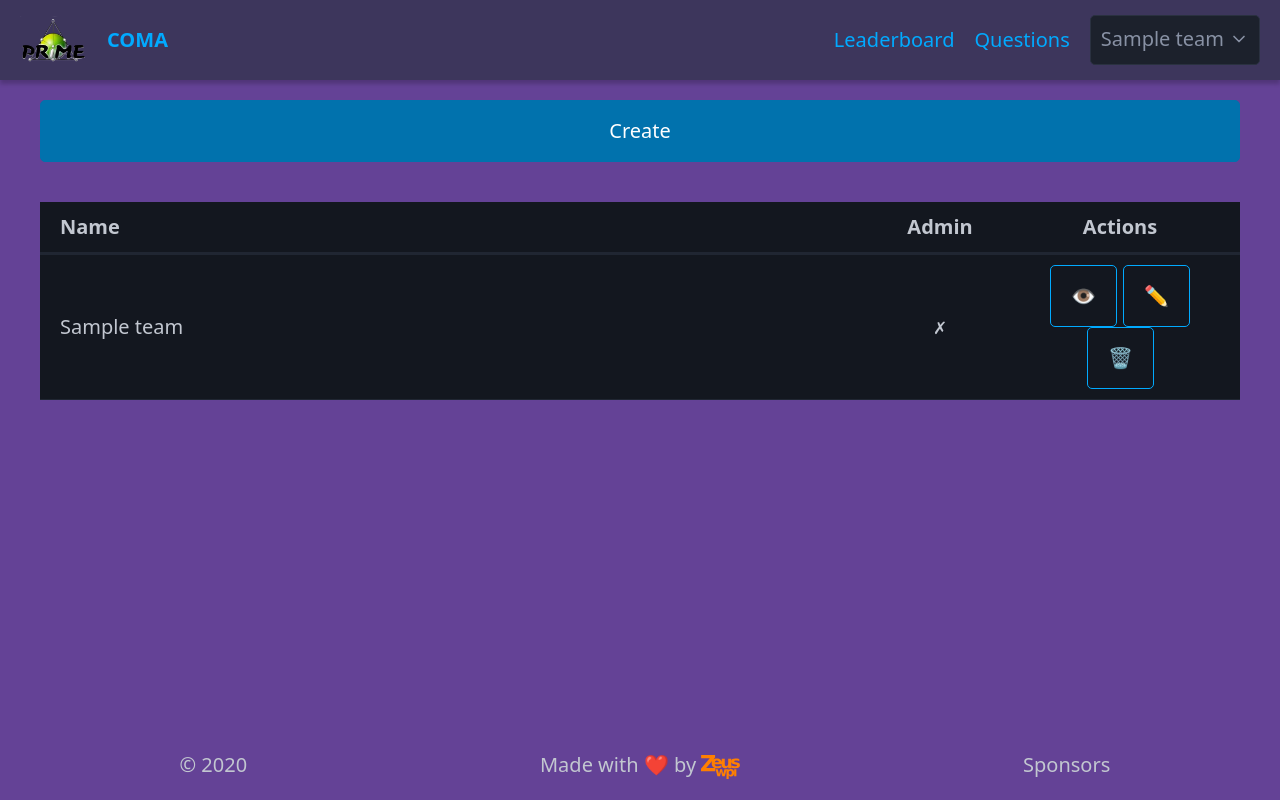
After one commit to ZeusWPI/COMA, a Python web app: template app/templates/team_admin.html in a window 1280 px wide. The commit adds this page. Run offline with Jinja, Linux system fonts and the light colour scheme; the template is opened without the code that fills it: most values are stand-ins (such as "Sample title", 1, 10 or a date in 2020).

Commit message:
feat(admin): add a team overview page

```diff
--- a/app/static/css/main.css
+++ b/app/static/css/main.css
@@ -2,6 +2,7 @@
 @import url("footer.css");
 @import url("home.css");
 @import url("admin.css");
+@import url("team_admin.css");
 
 body {
   background-color: #644296;
--- /dev/null
+++ b/app/static/css/team_admin.css
@@ -0,0 +1,33 @@
+.team-admin-layout {
+  display: flex;
+  flex-direction: column;
+  gap: 2rem;
+}
+
+.team-admin-table {
+  width: 100%;
+  table-layout: fixed;
+}
+
+.team-admin-table th:first-child,
+.team-admin-table td:first-child {
+  width: 70%;
+}
+
+.team-admin-table th:nth-child(2),
+.team-admin-table td:nth-child(2) {
+  width: 10%;
+  text-align: center;
+}
+
+.team-admin-table th:nth-child(3),
+.team-admin-table td:nth-child(3) {
+  width: 20%;
+  text-align: center;
+}
+
+.team-admin-admin {
+  padding: 0.25rem 0.5rem;
+  border-radius: 0.3rem;
+  font-size: 0.85rem;
+}
--- /dev/null
+++ b/app/templates/team_admin.html
@@ -0,0 +1,40 @@
+{% extends "base.html" %}
+{% block title %}Admin{% endblock %}
+{% block content %}
+  <div class="team-admin-layout">
+    <button onclick="window.location='/admin/team/create'">Create</button>
+    <table class="team-admin-table">
+      <thead>
+        <tr>
+          <th>Name</th>
+          <th>Admin</th>
+          <th>Actions</th>
+        </tr>
+      </thead>
+
+      <tbody>
+        {% for t in teams %}
+          <tr>
+            <td>{{ t.name }}</td>
+            <td>
+              <span class="team-admin-admin">
+                {% if t.admin %}
+                  ✓
+                {% else %}
+                  ✗
+                {% endif %}
+              </span>
+            </td>
+            <td>
+              <div>
+                <button onclick="window.location='/admin/team/{{t.id}}'" class="outline">👁️</button>
+                <button class="outline">✏️</button>
+                <button class="outline">🗑️</button>
+              </div>
+            </td>
+          </tr>
+        {% endfor %}
+      </tbody>
+    </table>
+  </div>
+{% endblock %}
--- a/app/templates/team_new.html
+++ b/app/templates/team_new.html
@@ -1,7 +1,7 @@
 {% extends "base.html" %}
 {% block title %}Team Create{% endblock %}
 {% block content %}
-<form method="POST" action="/admin/team">
+<form method="POST" action="/admin/team/create">
   <fieldset>
     <label>
       Team Name
```
Also changed, not shown: app/api/routes.py (+12 -1 lines).
